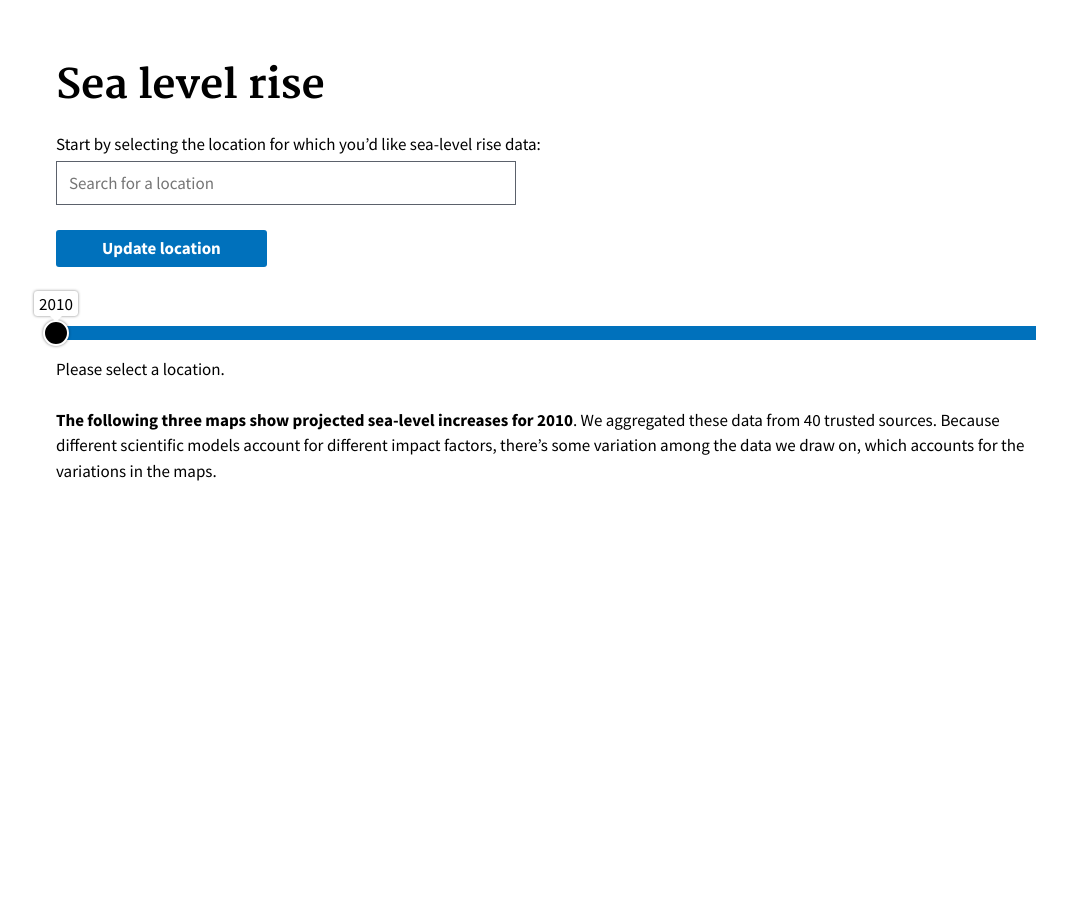
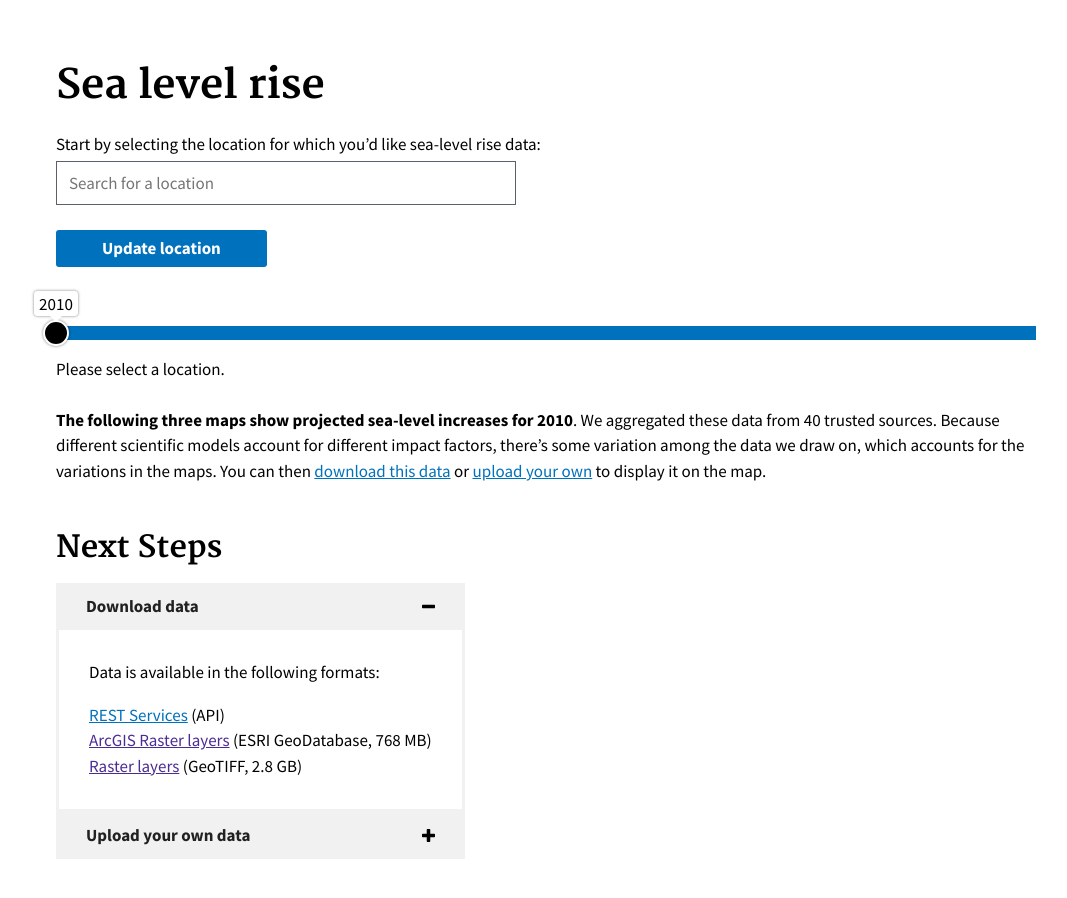
Before and after one commit to 18F/climate-labs, a Jekyll site: the page built from sealevel/index.html, in a window 1280 px wide. Shown: the whole page, without its empty margins (94-1161 px from the left). Built offline with Jekyll 4.4.1, drawn with Linux system fonts in a browser that asks for light colours.

Commit message:
add basic download/upload sections

```diff
--- a/sealevel/index.html
+++ b/sealevel/index.html
@@ -11,10 +11,35 @@ scripts:
 - vendor/document-register-element.js
 - vendor/x-tag.js
 - vendor/d3.js
+- components/aria-toggle.js
 - components/climate-area-chart.js
 - components/climate-map.js
 - components/climate-slider.js
 - views/sealevel.js
+
+data_sources:
+- name: REST Services
+  href: https://coast.noaa.gov/arcgis/rest/services/FloodExposureMapper
+  format: API
+  filesize: false
+  source:
+    name: NOAA
+    href: https://coast.noaa.gov/
+- name: ArcGIS Raster layers
+  href: ''
+  format: ESRI GeoDatabase
+  filesize: 768 MB
+  source:
+    name: NOAA
+    href: https://coast.noaa.gov/
+- name: Raster layers
+  href: ''
+  format: GeoTIFF
+  filesize: 2.8 GB
+  source:
+    name: NOAA
+    href: https://coast.noaa.gov/
+
 ---
 
 <script>
@@ -25,7 +50,7 @@ scripts:
   };
 </script>
 
-<form id="controls">
+<form id="controls" action="{{ page.url }}">
   <p>
     Start by selecting the location for which you’d like
     sea-level rise data:
@@ -59,6 +84,11 @@ scripts:
     different scientific models account for different impact
     factors, there’s some variation among the data we draw on,
     which accounts for the variations in the maps.
+
+    You can then <a href="#download">download this data</a> or
+    <a href="#upload">upload your own</a> to display it on the
+    map.
+
   </p>
 </section>
 
@@ -80,5 +110,47 @@ scripts:
   {% endfor %}
 </section>
 
-<section id="download">
+<section id="next-steps">
+  <h2>Next Steps</h2>
+
+  <ul class="usa-accordion usa-accordion-bordered usa-unstyled-list">
+    <li>
+      <button is="aria-toggle" aria-controls="download"
+        aria-expanded="true" class="usa-button-unstyled">
+        Download data
+      </button>
+
+      <div id="download" class="usa-accordion-content">
+        <p>Data is available in the following formats:</p>
+        <ul class="usa-content-list">
+          {% for source in page.data_sources %}
+          <li>
+            <a href="{{ source.href }}">{{ source.name }}</a>
+            ({{ source.format|default:'format unknown' }}{% if source.filesize %}, {{ source.filesize }}{% endif %})
+          </li>
+          {% endfor %}
+        </ul>
+      </div>
+    </li>
+
+    <li>
+      <button is="aria-toggle" aria-controls="upload"
+        aria-expanded="false" class="usa-button-unstyled">
+        Upload your own data
+      </button>
+
+      <form action="{{ page.url }}" id="upload"
+        aria-hidden="true" class="usa-accordion-content">
+        <p>
+          Upload your own ESRI Shapefile (<u>?</u>) so that you can gauge sea level
+          rise impacts on local features and infrastructure.
+        </p>
+
+        <input type="file" name="file">
+        <input type="submit" value="Upload">
+      </form>
+    </li>
+
+  </ul>
+
 </section>
```
